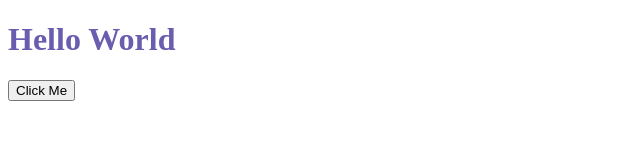
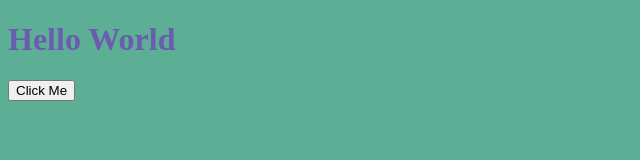
Before and after one commit to ztfaili/Test-Website, a plain HTML site: page index.html in a window 1280 px wide. Shown: the whole page, without its empty margins (0-640 px from the left). Drawn offline with Linux system fonts and the light colour scheme.

Commit message:
Changed Background Color

```diff
--- a/style.css
+++ b/style.css
@@ -1,3 +1,6 @@
 h1 {
     color: rgb(106, 92, 174)
 }
+body {
+    background-color:rgb(92, 174, 149)
+}
```
